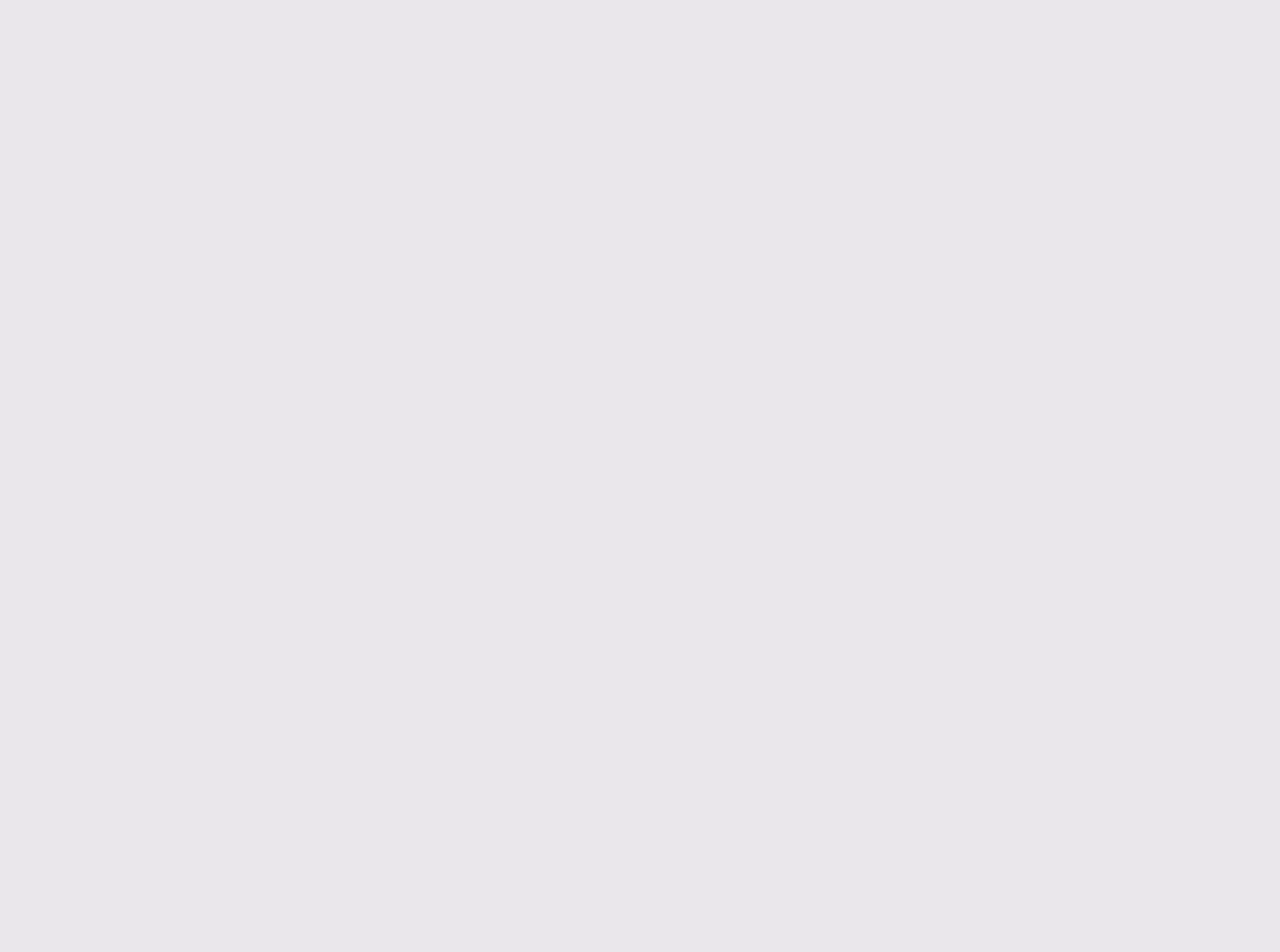
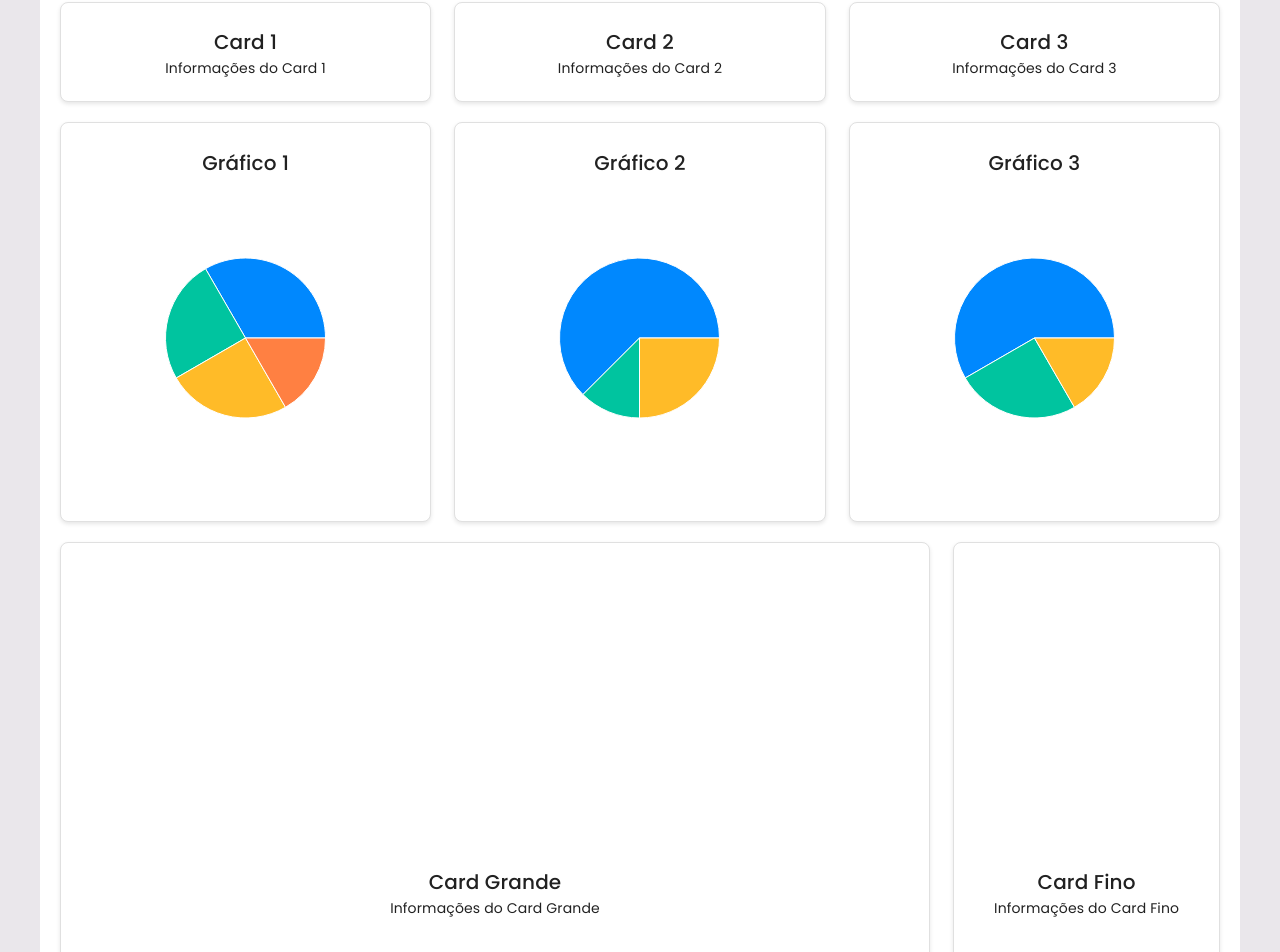
Before and after one commit to Phoenix-Team-Fatec/OAK-RH, a React (Vite) app in the folder parent/frontend/: page /dashadmin in a window 1280 px wide. Before the commit this address had no page. Shown: the part 18-970 px from the top of the page. Before the commit the page ends 800 px from the top, so only its background shows below. Built offline with nearby package versions, Linux system fonts and the light colour scheme.

Commit message:
Cards da dashboard de admin

```diff
--- a/parent/frontend/package.json
+++ b/parent/frontend/package.json
@@ -24,7 +24,8 @@
     "js-base64": "^3.7.7",
     "react": "^18.3.1",
     "react-dom": "^18.3.1",
-    "react-router-dom": "^6.26.2"
+    "react-router-dom": "^6.26.2",
+    "recharts": "^2.13.0"
   },
   "devDependencies": {
     "@eslint/js": "^9.9.0",
--- a/parent/frontend/src/App.tsx
+++ b/parent/frontend/src/App.tsx
@@ -5,6 +5,7 @@ import EquipeAdmin from "./pages/AdminGUI/EquipesAdmin/equipeAdmin";
 import RegisterLogin from "./pages/AdminGUI/LoginRegister/RegisterLogin";
 import MembersAdmin from "./pages/AdminGUI/MembersAdmin/MembersAdmin";
 import DashboardAdmin from "./pages/AdminGUI/DashboardAdmin/DashboardAdmin";
+import Dashboard from "./components/DashAdmin/DashAdmin";
 import FormsAdmin from "./pages/AdminGUI/FormsAdmin/FormsAdmin";
 import SelecaoFormularioMembro from "./components/SelecaoFormularioMembro/selecaoFormularioMembro";
 import FormsAdminCreate from "./pages/AdminGUI/FormsAdminCreate/FormsAdminCreate";
@@ -77,6 +78,8 @@ const App: React.FC = () => {
         <Route path="/forms-user/ver" element={<UserFormsResponseView />} />
 
 
+        <Route path="/dashadmin" element={<Dashboard />} />
+
         <Route path="/dashboard-user"
           element={<DashboardUser />} />
       </Routes>
--- /dev/null
+++ b/parent/frontend/src/components/DashAdmin/DashAdmin.css
@@ -0,0 +1,56 @@
+.dashboard-container {
+    width: 100%;
+    max-width: 1200px;
+    margin: 0 auto;
+    padding: 20px;
+    background-color: #ffffff;
+  }
+
+  .top-cards, .middle-cards {
+    display: flex;
+    justify-content: space-between;
+    margin-bottom: 20px;
+  }
+
+  .small-card, .medium-card, .bottom-card, .thin-card {
+    display: flex;
+    flex-direction: column;
+    justify-content: center;
+    align-items: center;
+    text-align: center;
+    background-color: #ffffff;
+    border-radius: 8px;
+    border: 1px solid #e0e0e0;
+    box-shadow: 0 2px 4px rgba(0, 0, 0, 0.1);
+    transition: transform 0.3s ease-in-out;
+  }
+
+  .small-card {
+    width: 32%;
+    height: 100px;
+  }
+
+  .medium-card {
+    width: 32%;
+    height: 400px;
+  }
+
+  .bottom-cards {
+    display: flex;
+    justify-content: space-between;
+    margin-bottom: 20px;
+  }
+
+  .bottom-card {
+    width: 75%; /* Card grande ocupa 75% da largura */
+    height: 700px;
+  }
+
+  .thin-card {
+    width: 23%; /* Card fino ocupa 23% da largura */
+    height: 700px; /* Mantém a mesma altura do card grande */
+  }
+
+  .small-card:hover, .medium-card:hover, .bottom-card:hover, .thin-card:hover {
+    transform: scale(1.01);
+  }
--- /dev/null
+++ b/parent/frontend/src/components/DashAdmin/DashAdmin.tsx
@@ -0,0 +1,128 @@
+import React from 'react';
+import { Box, Typography } from '@mui/material';
+import { PieChart, Pie, Cell, Tooltip, ResponsiveContainer } from 'recharts';
+import './DashAdmin.css';
+
+const Dashboard: React.FC = () => {
+  // Dados para os gráficos
+  const data1 = [
+    { name: 'Grupo A', value: 400 },
+    { name: 'Grupo B', value: 300 },
+    { name: 'Grupo C', value: 300 },
+    { name: 'Grupo D', value: 200 },
+  ];
+
+  const data2 = [
+    { name: 'Categoria X', value: 500 },
+    { name: 'Categoria Y', value: 100 },
+    { name: 'Categoria Z', value: 200 },
+  ];
+
+  const data3 = [
+    { name: 'Segmento 1', value: 350 },
+    { name: 'Segmento 2', value: 150 },
+    { name: 'Segmento 3', value: 100 },
+  ];
+
+  const COLORS = ['#0088FE', '#00C49F', '#FFBB28', '#FF8042'];
+
+  return (
+    <Box className="dashboard-container">
+      <Box className="top-cards">
+        <Box className="small-card">
+          <Typography variant="h6">Card 1</Typography>
+          <Typography variant="body2">Informações do Card 1</Typography>
+        </Box>
+        <Box className="small-card">
+          <Typography variant="h6">Card 2</Typography>
+          <Typography variant="body2">Informações do Card 2</Typography>
+        </Box>
+        <Box className="small-card">
+          <Typography variant="h6">Card 3</Typography>
+          <Typography variant="body2">Informações do Card 3</Typography>
+        </Box>
+      </Box>
+
+      <Box className="middle-cards">
+        <Box className="medium-card">
+          <Typography variant="h6">Gráfico 1</Typography>
+          <ResponsiveContainer width="100%" height="80%">
+            <PieChart>
+              <Pie
+                data={data1}
+                cx="50%"
+                cy="50%"
+                labelLine={false}
+                outerRadius={80}
+                fill="#8884d8"
+                dataKey="value"
+              >
+                {data1.map((entry, index) => (
+                  <Cell key={`cell-${index}`} fill={COLORS[index % COLORS.length]} />
+                ))}
+              </Pie>
+              <Tooltip />
+            </PieChart>
+          </ResponsiveContainer>
+        </Box>
+
+        <Box className="medium-card">
+          <Typography variant="h6">Gráfico 2</Typography>
+          <ResponsiveContainer width="100%" height="80%">
+            <PieChart>
+              <Pie
+                data={data2}
+                cx="50%"
+                cy="50%"
+                labelLine={false}
+                outerRadius={80}
+                fill="#8884d8"
+                dataKey="value"
+              >
+                {data2.map((entry, index) => (
+                  <Cell key={`cell-${index}`} fill={COLORS[index % COLORS.length]} />
+                ))}
+              </Pie>
+              <Tooltip />
+            </PieChart>
+          </ResponsiveContainer>
+        </Box>
+
+        <Box className="medium-card">
+          <Typography variant="h6">Gráfico 3</Typography>
+          <ResponsiveContainer width="100%" height="80%">
+            <PieChart>
+              <Pie
+                data={data3}
+                cx="50%"
+                cy="50%"
+                labelLine={false}
+                outerRadius={80}
+                fill="#8884d8"
+                dataKey="value"
+              >
+                {data3.map((entry, index) => (
+                  <Cell key={`cell-${index}`} fill={COLORS[index % COLORS.length]} />
+                ))}
+              </Pie>
+              <Tooltip />
+            </PieChart>
+          </ResponsiveContainer>
+        </Box>
+      </Box>
+
+      <Box className="bottom-cards">
+        <Box className="bottom-card">
+          <Typography variant="h6">Card Grande</Typography>
+          <Typography variant="body2">Informações do Card Grande</Typography>
+        </Box>
+        <Box className="thin-card">
+          <Typography variant="h6">Card Fino</Typography>
+          <Typography variant="body2">Informações do Card Fino</Typography>
+        </Box>
+      </Box>
+    </Box>
+  );
+};
+
+export default Dashboard;
```
Also changed, not shown: 2 other files (tests, documents, lock files or other folders).
